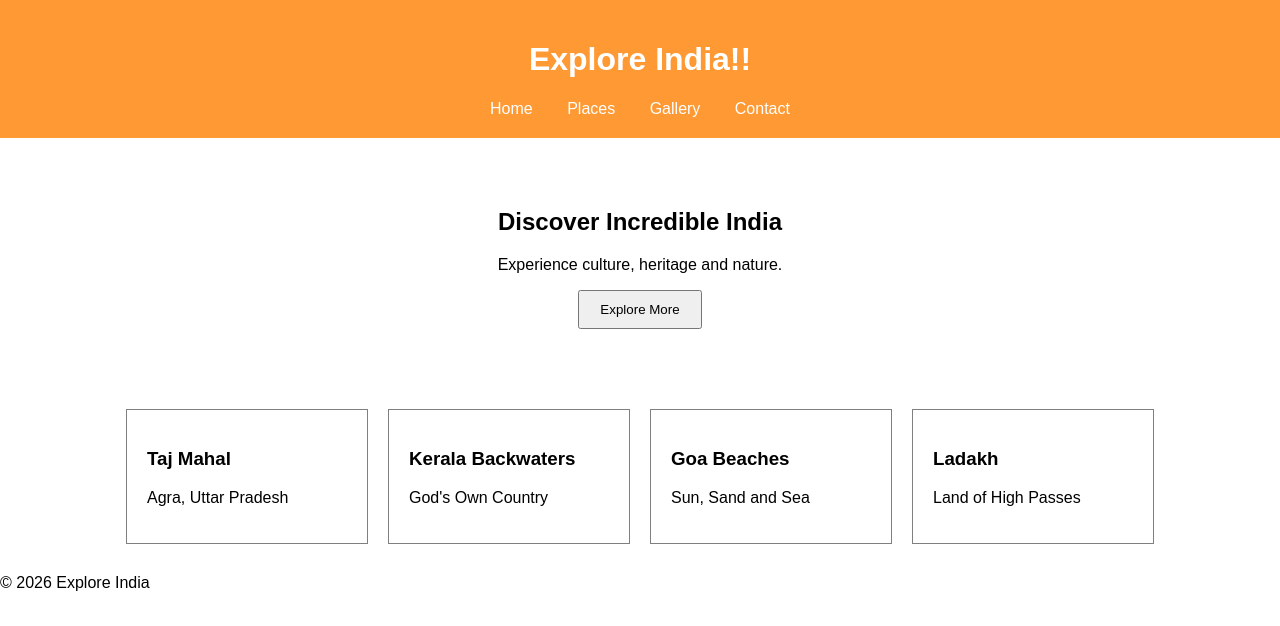
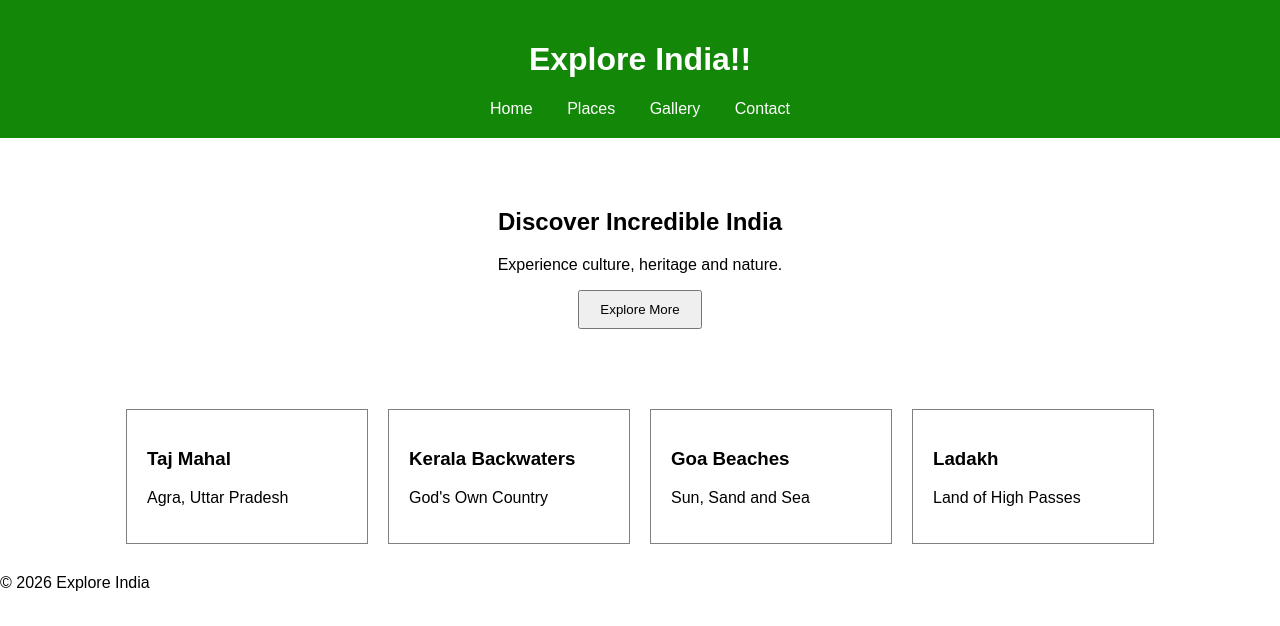
Before and after one commit to saurabhburnwal/travel-india, a plain HTML site: page index.html in a window 1280 px wide. Drawn offline with Linux system fonts and the light colour scheme.

Commit message:
Change header color

```diff
--- a/css/style.css
+++ b/css/style.css
@@ -4,7 +4,7 @@ body{
 }
 
 header{
-    background:#ff9933;
+    background:#138808;
     color:white;
     padding:20px;
     text-align:center;
```
